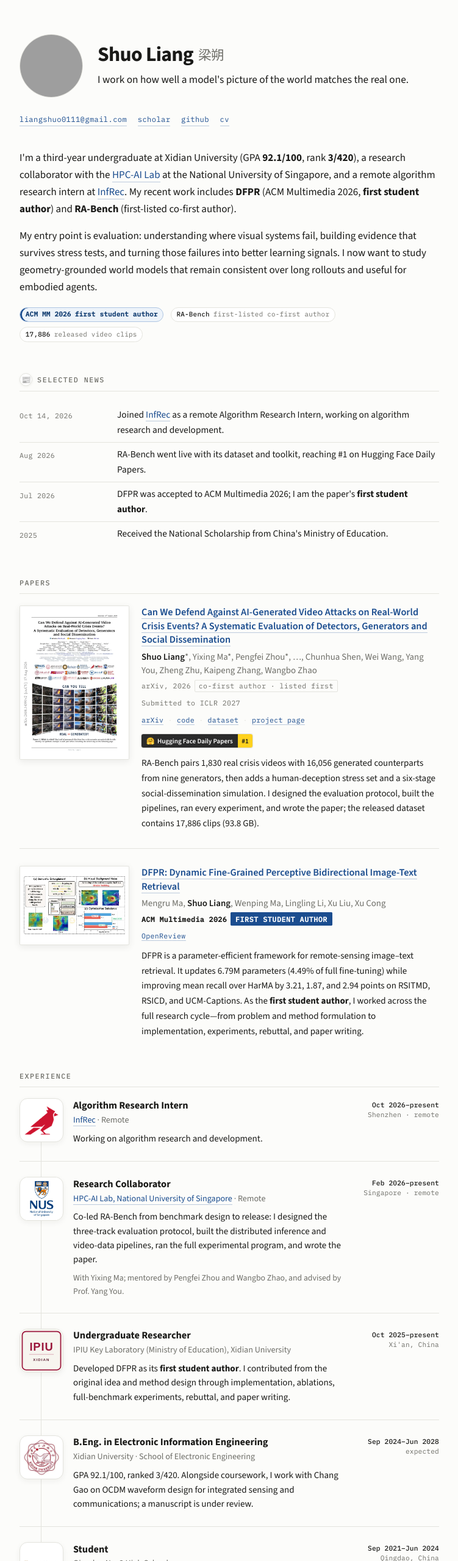
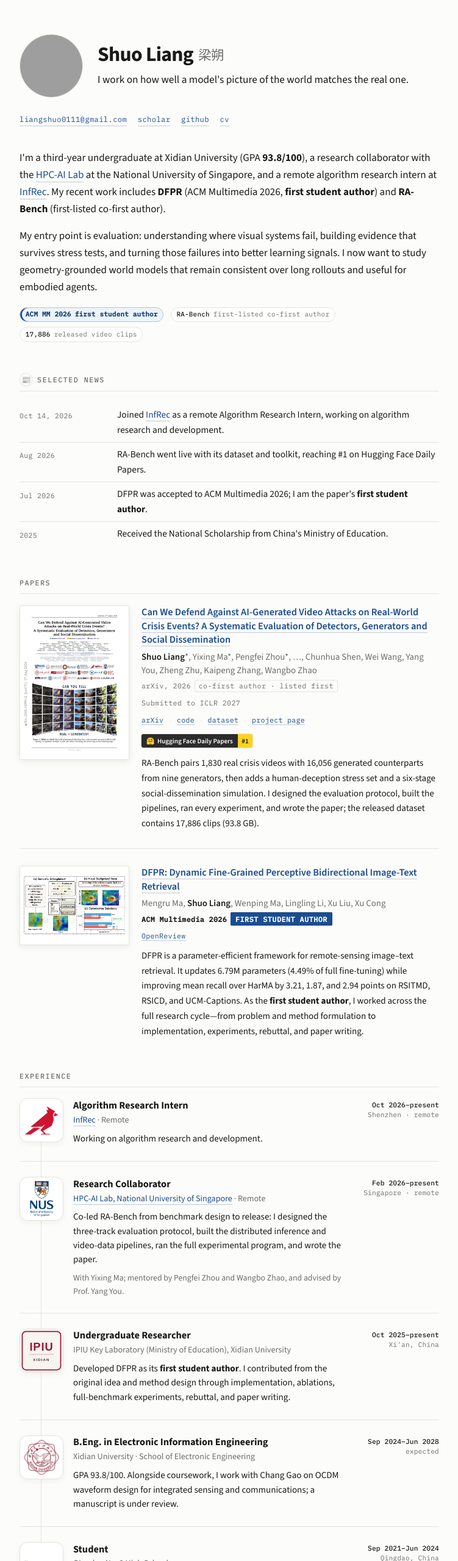
Before and after one commit to Shuo-Liang-0111/Shuo-Liang-0111.github.io, a plain HTML site: page index.html in a window 1280 px wide. Shown: the top 2560 px of the page at 61% size, without its empty margins (264-1015 px from the left). Drawn offline with nearby package versions, Linux system fonts and the light colour scheme; grey boxes are pictures that could not be loaded.

Commit message:
Update GPA to 93.8/100 and remove class rank

```diff
--- a/index.html
+++ b/index.html
@@ -247,7 +247,7 @@ a:focus-visible{outline:2px solid var(--link);outline-offset:2px;border-radius:2
   </p>
 
   <section class="sec" aria-label="Introduction">
-    <p>I'm a third-year undergraduate at Xidian University (GPA <b>92.1/100</b>, rank <b>3/420</b>), a research collaborator with the <a href="https://ai.comp.nus.edu.sg/">HPC-AI Lab</a> at the National University of Singapore, and a remote algorithm research intern at <a href="https://www.cardinal-agi.com/">InfRec</a>. My recent work includes <b>DFPR</b> (ACM Multimedia 2026, <b>first student author</b>) and <b>RA-Bench</b> (first-listed co-first author).</p>
+    <p>I'm a third-year undergraduate at Xidian University (GPA <b>93.8/100</b>), a research collaborator with the <a href="https://ai.comp.nus.edu.sg/">HPC-AI Lab</a> at the National University of Singapore, and a remote algorithm research intern at <a href="https://www.cardinal-agi.com/">InfRec</a>. My recent work includes <b>DFPR</b> (ACM Multimedia 2026, <b>first student author</b>) and <b>RA-Bench</b> (first-listed co-first author).</p>
     <p>My entry point is evaluation: understanding where visual systems fail, building evidence that survives stress tests, and turning those failures into better learning signals. I now want to study geometry-grounded world models that remain consistent over long rollouts and useful for embodied agents.</p>
     <div class="proofline" aria-label="Selected research highlights">
       <span class="proof primary"><b>ACM MM 2026</b> first student author</span>
@@ -337,7 +337,7 @@ a:focus-visible{outline:2px solid var(--link);outline-offset:2px;border-radius:2
         <div class="experience-main">
           <h3>B.Eng. in Electronic Information Engineering</h3>
           <p class="org">Xidian University · School of Electronic Engineering</p>
-          <p>GPA 92.1/100, ranked 3/420. Alongside coursework, I work with Chang Gao on OCDM waveform design for integrated sensing and communications; a manuscript is under review.</p>
+          <p>GPA 93.8/100. Alongside coursework, I work with Chang Gao on OCDM waveform design for integrated sensing and communications; a manuscript is under review.</p>
         </div>
         <div class="experience-date"><b>Sep 2024–Jun 2028</b>expected</div>
       </article>
```
